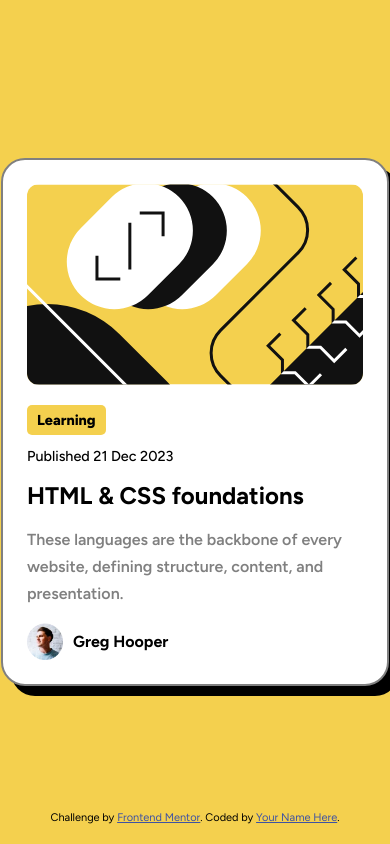
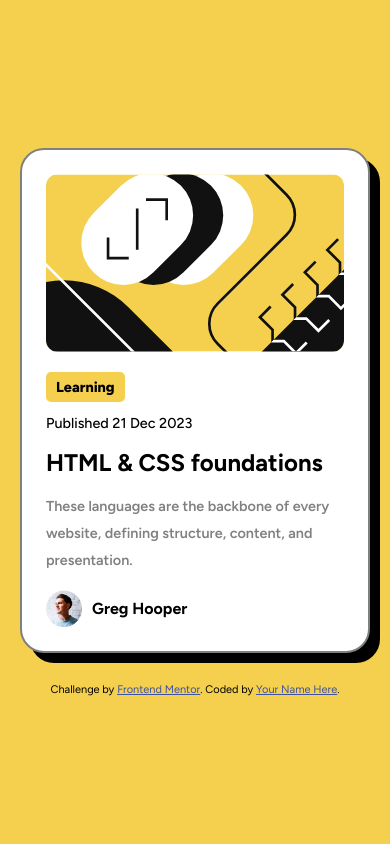
Before and after one commit to letsGetToCode/blog-preview-card, a plain HTML site: page index.html in a window 390 px wide. Drawn offline with Linux system fonts and the light colour scheme.

Commit message:
add responsivity

```diff
--- a/style.css
+++ b/style.css
@@ -32,6 +32,7 @@ body {
 }
 
 .card img {
+  width: 100%;
   border-radius: 12px;
   margin-bottom: 16px;
 }
@@ -86,10 +87,20 @@ body {
 .attribution {
   font-size: 11px;
   text-align: center;
-  position: absolute;
-  bottom: 20px;
+  margin-top: 30px;
 }
 
 .attribution a {
   color: hsl(228, 45%, 44%);
 }
+
+@media (max-width:450px) {
+  .card{
+    width: 350px;
+    margin-inline: 10px;
+  }
+
+  .card p {
+    font-size: 0.9rem;
+  }
+}
```
